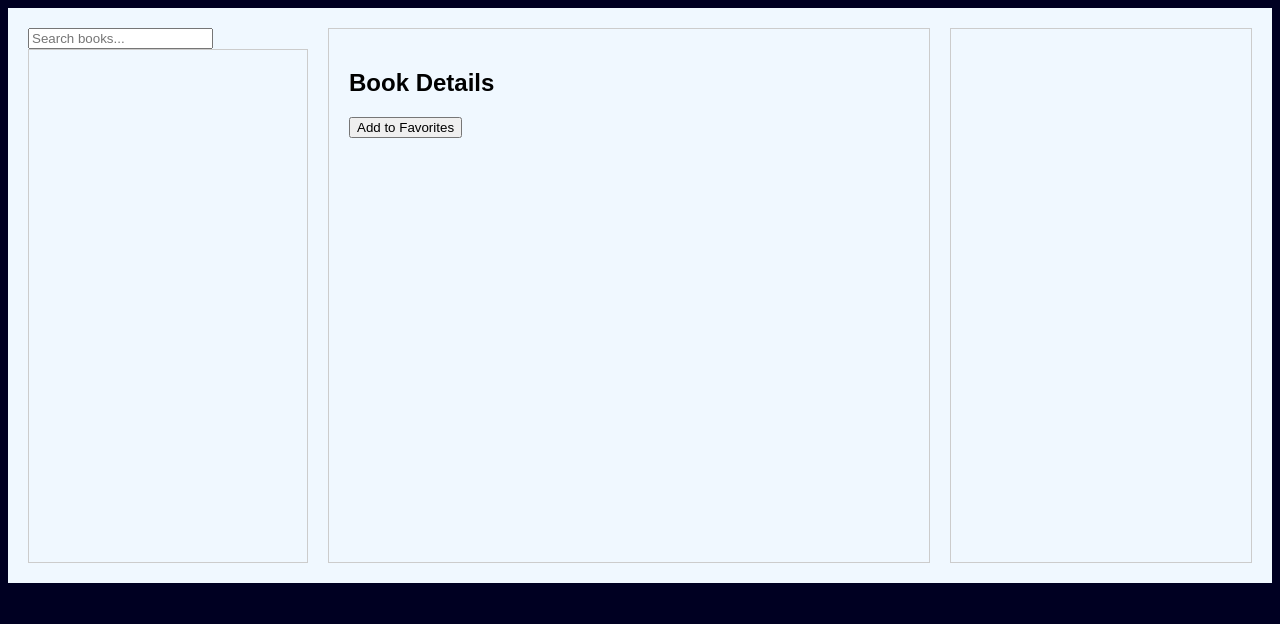
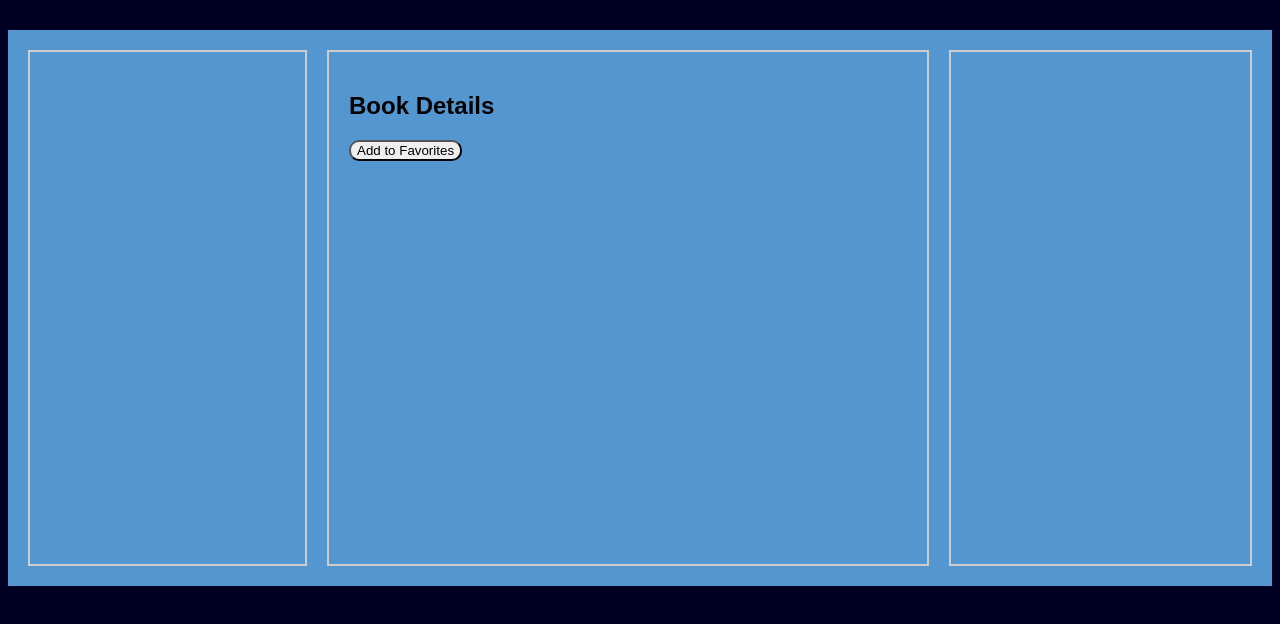
Before and after one commit to Simply-Furaha/Phase1Project, a plain HTML site: page Solution/index.html in a window 1280 px wide. Drawn offline with Linux system fonts and the light colour scheme; no server answers.

Commit message:
Refining

```diff
--- a/Solution/index.html
+++ b/Solution/index.html
@@ -3,27 +3,26 @@
 <head>
   <meta charset="UTF-8">
   <meta name="viewport" content="width=device-width, initial-scale=1.0">
-  <title>Book Store</title>
+  <title>eBStore</title>
   <link rel="stylesheet" href="style.css">
 </head>
 <body>
   <div class="container">
     <div class="book-list-container">
-      <input type="text" id="search" placeholder="Search books...">
+      <!-- <input type="text" id="search" placeholder=""> -->
       <div id="book-list" class="book-list"></div>
     </div>
     <div id="book-details" class="book-details">
       <h2>Book Details</h2>
       <div id="details-content" class="details-content">
-        <!-- Book details will be displayed here dynamically -->
+        <!-- My Book deets -->
       </div>
       <button id="addToFavorites">Add to Favorites</button>
-      <button id="removeFromFavorites" style="display: none;">Remove from Favorites</button>
     </div>
     <div id="favorites" class="favorites">
       <h2></h2>
       <ol id="favorites-list" class="favorites-list">
-        <!-- Favorite books will be displayed here dynamically -->
+        <!-- Fav Books Section -->
       </ol>
     </div>
   </div>
--- a/Solution/index.js
+++ b/Solution/index.js
@@ -1,12 +1,11 @@
 document.addEventListener('DOMContentLoaded', () => {
-    const searchInput = document.getElementById('search');
     const bookList = document.getElementById('book-list');
     const bookDetails = document.getElementById('book-details');
     const favoritesList = document.getElementById('favorites-list');
 
     let favoriteBooks = [];
 
-    // Fetch books from API
+    // Fetch books from url served
     const fetchBooks = (query = '') => {
         fetch(`http://localhost:3000/books?q=${query}`)
             .then(response => response.json())
@@ -14,7 +13,7 @@ document.addEventListener('DOMContentLoaded', () => {
             .catch(error => console.error('Error fetching books:', error));
     };
 
-    // Fetch favorites from API
+    // Fetching favorites from my fav end point
     const fetchFavorites = () => {
         fetch('http://localhost:3000/favorites')
             .then(response => response.json())
@@ -43,7 +42,7 @@ document.addEventListener('DOMContentLoaded', () => {
         });
     };
 
-    // Display book details
+    // Displaying book deets
     const displayBookDetails = (book) => {
         bookDetails.innerHTML = `
             <h2>${book.title}</h2>
@@ -63,7 +62,7 @@ document.addEventListener('DOMContentLoaded', () => {
         document.getElementById('rate-book').addEventListener('click', () => rateBook(book));
     };
 
-    // Add book to favorites
+    // Addinf book to favs
     const addToFavorites = (book) => {
         if (!favoriteBooks.some(fav => fav.id === book.id)) {
             fetch('http://localhost:3000/favorites', {
@@ -84,7 +83,7 @@ document.addEventListener('DOMContentLoaded', () => {
         }
     };
 
-    // Remove book from favorites
+    // Rm from favs both json & UI
     const removeFromFavorites = (book) => {
         fetch(`http://localhost:3000/favorites/${book.id}`, {
             method: 'DELETE',
@@ -99,7 +98,7 @@ document.addEventListener('DOMContentLoaded', () => {
         .catch(error => console.error('Error removing book from favorites:', error));
     };
 
-    // Rate a book
+    // Rating
     const rateBook = (book) => {
         const rating = document.getElementById('rating').value;
         book.rating = rating;
@@ -121,7 +120,7 @@ document.addEventListener('DOMContentLoaded', () => {
         .catch(error => console.error('Error updating book rating:', error));
     };
 
-    // Display favorites in the list
+    // List of favs Disp
     const displayFavorites = (favorites) => {
         favoritesList.innerHTML = '<h2>Favorite Books</h2>';
         if (favorites.length === 0) {
@@ -139,13 +138,13 @@ document.addEventListener('DOMContentLoaded', () => {
         }
     };
 
-    // Event listener for search input
-    searchInput.addEventListener('input', (e) => {
-        const query = e.target.value.trim();
-        fetchBooks(query);
-    });
+    // // Event listener for search input
+    // searchInput.addEventListener('input', (e) => {
+    //     const query = e.target.value.trim();
+    //     fetchBooks(query);
+    // });
 
-    // Initial fetch to display some books and favorites
+    // func calls
     fetchBooks();
     fetchFavorites();
 });
--- a/Solution/style.css
+++ b/Solution/style.css
@@ -4,23 +4,24 @@ body {
   }
 
   .container {
+    margin-top: 30px;
     display: flex;
     justify-content: space-between;
     padding: 20px;
-    background-color: aliceblue;
+    background-color: rgb(84, 150, 207);
   }
 
   .book-list-container {
     flex: 1;
     margin-right: 20px;
-    background-color: aliceblue;
+    background-color: rgb(84, 150, 207);
 
   }
 
   .book-list {
     height: 500px;
     overflow-y: scroll;
-    border: 1px solid #ccc;
+    border: 2px solid #ccc;
     padding: 6px;
   }
 
@@ -39,13 +40,13 @@ body {
   .book-details {
     flex: 2;
     margin-right: 20px;
-    border: 1px solid #ccc;
+    border: 2px solid #ccc;
     padding: 20px;
   }
 
   .favorites {
     flex: 1;
-    border: 1px solid #ccc;
+    border: 2px solid #ccc;
     padding: 10px;
   }
 
@@ -61,3 +62,6 @@ body {
   .favorites-list li {
     margin-bottom: 10px;
   }
+  #addToFavorites{
+    border-radius: 10px;
+  }
```
Also changed, not shown: Solution/db.json (+4 -4 lines).
